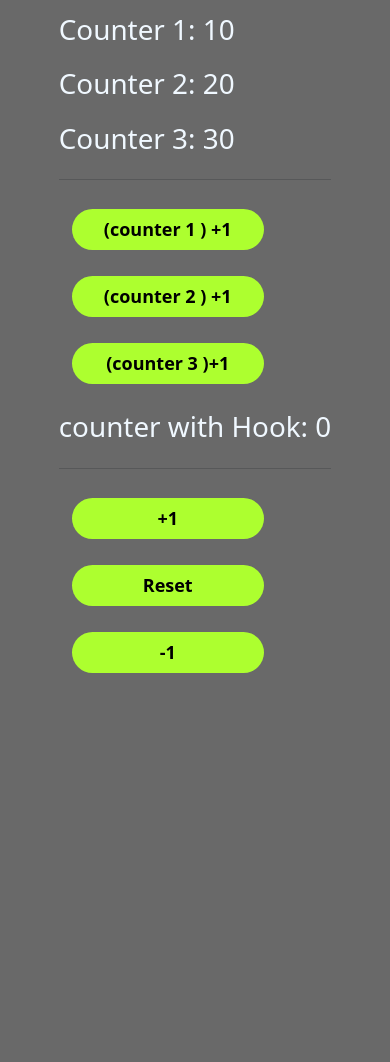
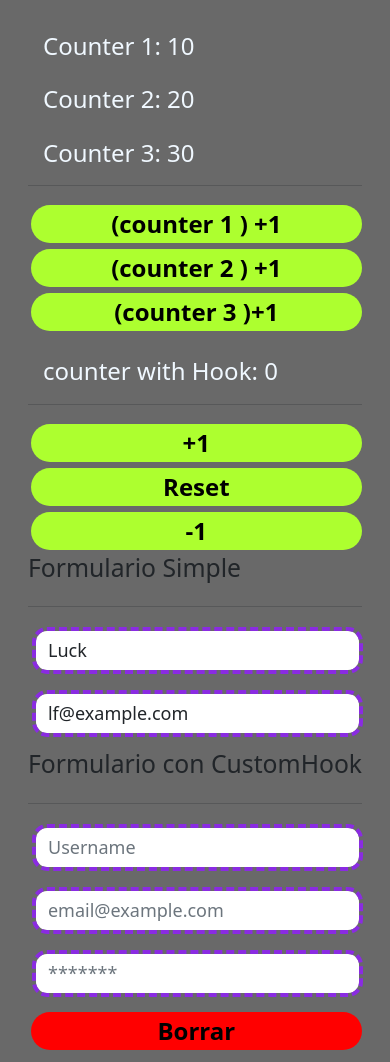
Before and after one commit to lucasfcalvo/05-hook-app, a React (Vite) app: page / in a window 390 px wide. Before the commit the page ends 844 px from the top, so only its background shows below. Built offline with nearby package versions, Linux system fonts and the light colour scheme.

Commit message:
formularios simples y con customhooks  styles inputs y botones para que sean responsives

```diff
--- /dev/null
+++ b/src/02-useEffect/FormWithCustomHook.jsx
@@ -0,0 +1,50 @@
+import React, { useEffect, useState } from "react";
+import { Message } from "./Message";
+import { useForm } from "../hooks/useForm";
+
+export const FormWithCustomHook = () => {
+  const { formState, onInputChange,onResetForm, username, email, password } = useForm({
+    username: "",
+    email: "",
+    password: "",
+  });
+  // const {username, email, password}= formState
+
+  return (
+    < >
+      <h2>Formulario con CustomHook</h2>
+      <hr />
+      <input
+        type="text"
+        className="form-control"
+        placeholder="Username"
+        name="username"
+        value={username}
+        onChange={onInputChange}
+      />
+      {username === "duck2" && <Message />}
+      <input
+        type="text"
+        className="form-control"
+        placeholder="email@example.com"
+        name="email"
+        value={email}
+        onChange={onInputChange}
+      />
+      {/* {(email === 'lduck2@example.com') &&  <Message/>} */}
+
+      <input
+        type="password"
+        className="form-control"
+        placeholder="*******"
+        name="password"
+        value={password}
+        onChange={onInputChange}
+      />
+      <button className="btn mt-7 " style={{ backgroundColor: "red" }}
+      onClick={onResetForm}>
+        Borrar
+      </button>
+    </>
+  );
+};
--- /dev/null
+++ b/src/02-useEffect/Message.jsx
@@ -0,0 +1,18 @@
+import React, { useEffect } from "react";
+export const Message = () => {
+  useEffect(() => {
+    console.log("Message Mounted!");
+
+    return () => {
+      console.log("Mesage Unmounted!");
+    };
+  }, []);
+
+  return (
+    <>
+      <h3 style={{ color: "red", fontSize: "small",fontWeight:100 , marginLeft: "15px" }}>
+        Usuario ya existe
+      </h3>
+    </>
+  );
+};
--- /dev/null
+++ b/src/02-useEffect/SimpleForm.jsx
@@ -0,0 +1,60 @@
+import React, { useEffect, useState } from "react";
+import {Message} from './Message'
+
+export const SimpleForm = () => {
+  const [formState, setFormState] = useState({
+    username: "Luck",
+    email: "lf@example.com",
+  });
+  const { username, email } = formState;
+  //func que se encarga estar pendiente de cuando se mofifica el input
+  const onInputChange = ({target})=>{
+    const {name, value}= target
+    setFormState({
+        ...formState,
+        [name]: value
+    })
+
+  }
+  useEffect(() => {
+    // console.log("useEffect Disparado primera vez")
+  }, [])
+
+//useEffect Disparado formState change
+  useEffect(() => {
+    // console.log("useEffect Disparado formState change")
+  }, [formState])
+
+  //useEffect Disparado email change
+  useEffect(() => {
+    // console.log("useEffect Disparado email change")
+  }, [email])
+
+
+  return (
+    <>
+      <h2>Formulario Simple</h2>
+      <hr />
+      <input
+        type="text"
+        className="form-control"
+        placeholder="Username"
+        name="username"
+        value={username}
+        onChange={onInputChange}
+      />
+     {(username === 'Luck2') &&  <Message/>}
+      <input
+        type="text"
+        className="form-control"
+        placeholder="email@example.com"
+        name="email"
+        value={email}
+        onChange={onInputChange}
+
+      />
+     {/* {(email === 'lf2@example.com') &&  <Message/>} */}
+
+    </>
+  );
+};
--- a/src/HooksApp.jsx
+++ b/src/HooksApp.jsx
@@ -1,10 +1,16 @@
 import React from "react";
 import { CounterApp } from "./01-useState/CounterApp";
 import { CounterWithCustomHook } from "./01-useState/CounterWithCustomHook";
+import { SimpleForm } from "./02-useEffect/SimpleForm";
+import { FormWithCustomHook } from "./02-useEffect/FormWithCustomHook";
 
 export const HooksApp = () => {
   return <>
- <CounterApp/>
+   <CounterApp/>
  <CounterWithCustomHook/>
+
+  <SimpleForm/>
+  <FormWithCustomHook/>
+
  </>;
 };
--- /dev/null
+++ b/src/hooks/useForm.js
@@ -0,0 +1,24 @@
+import { useState } from "react";
+
+export const useForm = (initialForm={}) => {
+  const [formState, setFormState] = useState(initialForm);
+
+  //func que se encarga estar pendiente de cuando se mofifica el input
+  const onInputChange = ({ target }) => {
+    const { name, value } = target;
+    setFormState({
+      ...formState,
+      [name]: value,
+    });
+  };
+  const onResetForm =()=>{
+    setFormState(initialForm)
+  }
+  return {
+    ...formState,
+    formState,
+    onInputChange,
+    onResetForm
+
+  };
+};
--- a/src/index.css
+++ b/src/index.css
@@ -1,34 +1,71 @@
-body{
-background-color: #696969;
-
+body {
+  background-color: #696969;
+  margin: 0 23px;
+  width: 100%;
 }
 
-h1{
+
+h1 {
   margin-top: 13px;
   color: aliceblue;
 }
 .btn {
-  margin: 13px;
+  width: 23rem;
+  /* height: 2.5rem; */
+  margin: 3px;
+
+  padding: 0;
   background-color: greenyellow;
-  /*border: 1px solid blueviolet;
-  */color: black;
+  color: black;
+  font-size: x-large;
   font-weight: 600;
-  border-radius:23px ;
-  -webkit-border-radius:23px ;
-  -moz-border-radius:23px ;
-  -ms-border-radius:23px ;
-  -o-border-radius:23px ;
+  border-radius: 23px;
+  -webkit-border-radius: 23px;
+  -moz-border-radius: 23px;
+  -ms-border-radius: 23px;
+  -o-border-radius: 23px;
+}
+.form-control {
+  width: 23rem;
+  margin-top: 9px;
+  margin-left: 9px;
+  font-size: large;
+  border: dashed 4px blueviolet;
+  border-radius: 15px;
+  -webkit-border-radius: 15px;
+  -moz-border-radius: 15px;
+  -ms-border-radius: 15px;
+  -o-border-radius: 15px;
 }
 @media (max-width: 1023px) {
-  .btn {
-    width: 12rem;
-    font-size: large;
+  body {
+    margin: 0;
   }
-  div{
+
+  div {
+    /* font-size: x-large; */
     display: grid;
     align-items: center;
     justify-content: center;
+    margin: 9px;
+  }
+  .btn {
+    width: 99%;
+  }
+  .form-control {
+    width: 99%;
+    margin: 4px;
+    margin-bottom: 12px;
 
-    }
+    /* margin-left: 9px;
+    margin-top: 1rem; */
+    font-size: large;
+  }
 
+  h1 {
+    font-size: x-large;
+    margin-top: 23px;
+    margin-left: 15px;
+    margin-bottom: 0.1rem;
+  }
 }
```
